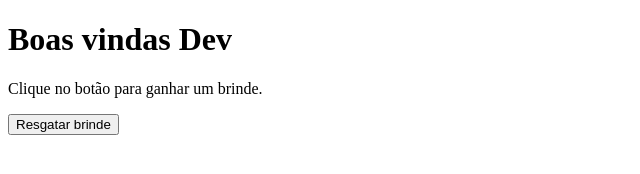
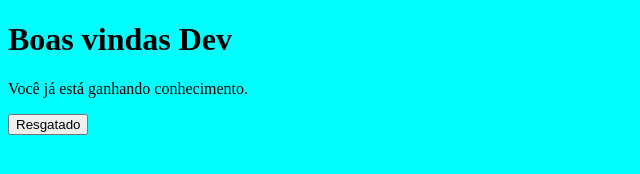
Before and after one commit to danielbaumannbr/revisao, a plain HTML site: page index.html in a window 1280 px wide. Both pictures are taken after a click on the button "Resgatar brinde". Shown: the whole page, without its empty margins (0-640 px from the left). Drawn offline with Linux system fonts and the light colour scheme.

Commit message:
Add styles and button click handler
Link styles.css in index.html, add styles.css to set page background to aqua. Add IDs to the paragraph and button, and replace the alert in scripts.js with a click event that updates the paragraph text to "Você já está ganhando conhecimento." and changes the button label to "Resgatado".

```diff
--- a/index.html
+++ b/index.html
@@ -4,13 +4,13 @@
     <meta charset="UTF-8">
     <meta name="viewport" content="width=device-width, initial-scale=1.0">
     <title>SENAI 2026</title>
-
+    <link rel="stylesheet" href="styles.css"
 </head>
 <body>
 
     <h1>Boas vindas Dev</h1>
-    <p>Clique no botão para ganhar um brinde.</p>
-    <button>Resgatar brinde</button>
+    <p id="texto">Clique no botão para ganhar um brinde.</p>
+    <button id="botao">Resgatar brinde</button>
     <script src="scripts.js"></script>
 </body>
 </html>
--- a/scripts.js
+++ b/scripts.js
@@ -1 +1,6 @@
-alert("Teste")
+const texto = document.getElementById("texto")
+const botao = document.getElementById("botao")
+botao.addEventListener("click",()=>{
+    texto.textContent="Você já está ganhando conhecimento."
+    botao.textContent="Resgatado"
+});
--- /dev/null
+++ b/styles.css
@@ -0,0 +1,3 @@
+body{
+    background-color: aqua;
+}
```
